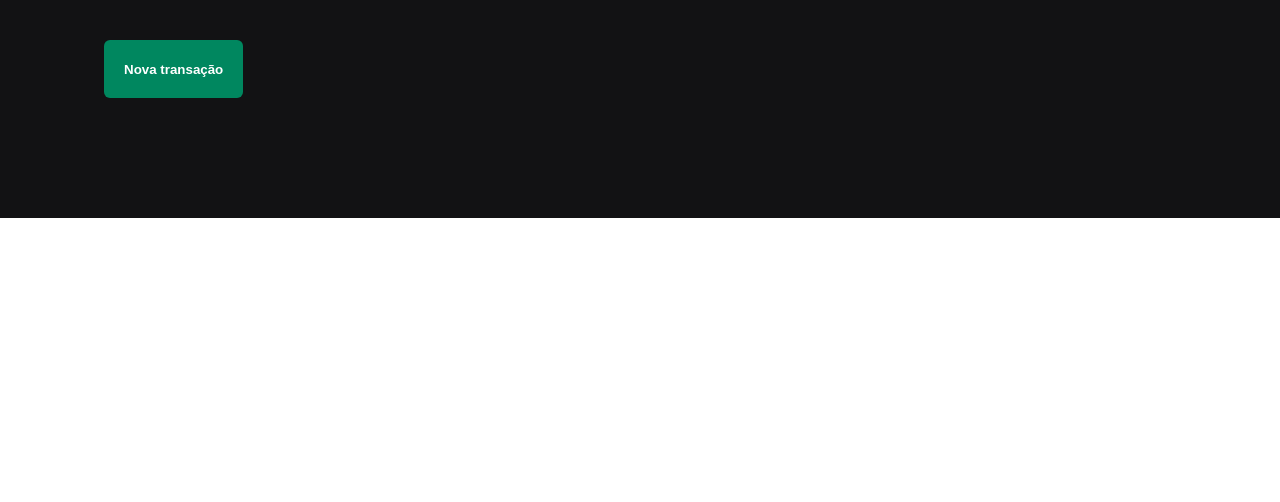
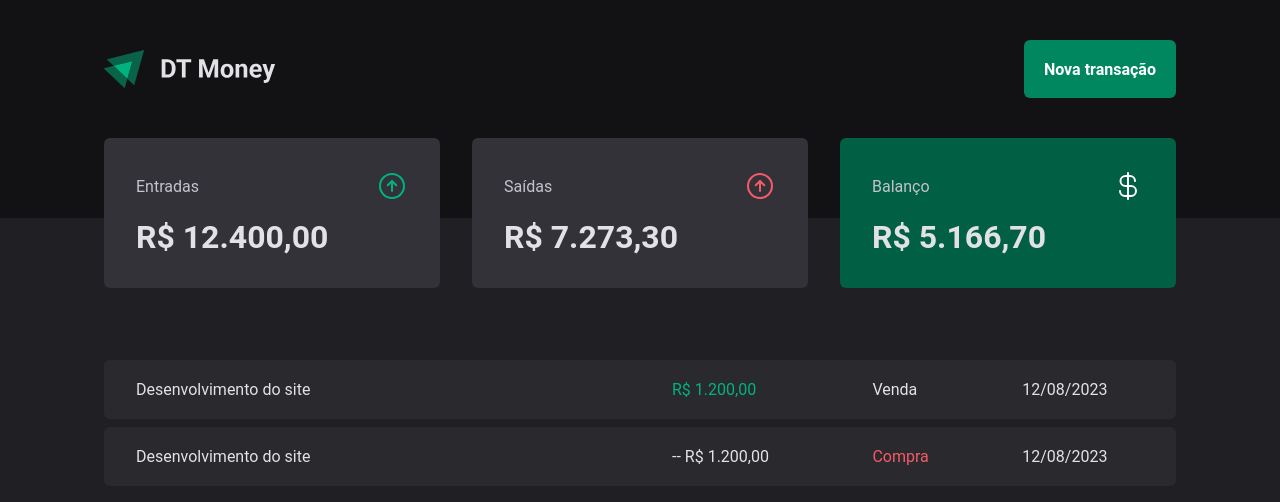
Before and after one commit to GuilhermeMX/money-saver, a React (Vite) app: page / in a window 1280 px wide. Shown: the top 502 px of the page. Built offline with nearby package versions, Linux system fonts and the light colour scheme.

Commit message:
create transactions table

```diff
--- a/package.json
+++ b/package.json
@@ -10,6 +10,7 @@
     "preview": "vite preview"
   },
   "dependencies": {
+    "phosphor-react": "^1.4.1",
     "react": "^18.2.0",
     "react-dom": "^18.2.0",
     "styled-components": "^6.0.7"
--- /dev/null
+++ b/src/components/Balance/index.tsx
@@ -0,0 +1,35 @@
+import { ArrowCircleUp, CurrencyDollar } from "phosphor-react";
+import { BalanceCard, BalanceContainer } from "./styles";
+
+export function Balance() {
+  return (
+    <BalanceContainer>
+      <BalanceCard>
+        <header>
+          <span>Entradas</span>
+          <ArrowCircleUp size={32} color="#00b37e" />
+        </header>
+
+        <strong>R$ 12.400,00</strong>
+      </BalanceCard>
+
+      <BalanceCard>
+        <header>
+          <span>Saídas</span>
+          <ArrowCircleUp size={32} color="#f75a68" />
+        </header>
+
+        <strong>R$ 7.273,30</strong>
+      </BalanceCard>
+
+      <BalanceCard variant="green">
+        <header>
+          <span>Balanço</span>
+          <CurrencyDollar size={32} color="#fff" />
+        </header>
+
+        <strong>R$ 5.166,70</strong>
+      </BalanceCard>
+    </BalanceContainer>
+  );
+}
--- /dev/null
+++ b/src/components/Balance/styles.ts
@@ -0,0 +1,40 @@
+import styled, { css } from "styled-components";
+
+export const BalanceContainer = styled.section`
+  width: 100%;
+  max-width: 1120px;
+  margin: 0 auto;
+  padding: 0 1.5rem;
+
+  display: grid;
+  grid-template-columns: repeat(3, 1fr);
+  gap: 2rem;
+  margin-top: -5rem;
+`;
+
+interface BalanceCardProps {
+  variant?: 'green'
+}
+
+export const BalanceCard = styled.div<BalanceCardProps>`
+  background: ${(props) => props.theme['gray-600']};
+  border-radius: 6px;
+  padding: 2rem;
+
+  header {
+    display: flex;
+    align-items: center;
+    justify-content: space-between;
+    color: ${(props) => props.theme['gray-300']};
+  }
+
+  strong {
+    display: block;
+    margin-top: 1rem;
+    font-size: 2rem;
+  }
+
+  ${props => props.variant === 'green' && css`
+    background: ${props.theme['green-700']};
+  `}
+`;
--- a/src/components/Header/index.tsx
+++ b/src/components/Header/index.tsx
@@ -1,11 +1,12 @@
 import { HeaderContainer, HeaderContent, NewTransactionButton } from "./style";
 
-// import logoImg from '../../assets/logo.svg'
+import logoImg from '../../assets/logo.svg'
 
 export function Header() {
   return (
     <HeaderContainer>
       <HeaderContent>
+        <img src={logoImg} alt="" />
         <NewTransactionButton>Nova transação </NewTransactionButton>
       </HeaderContent>
     </HeaderContainer>
--- a/src/pages/transactions/index.tsx
+++ b/src/pages/transactions/index.tsx
@@ -1,9 +1,42 @@
 import { Header } from "../../components/Header";
+import { Balance } from "../../components/Balance";
+import { PriceHighlight, TransactionsContainer, TransactionsTable } from "./styles";
 
 export function Transactions() {
   return (
     <div>
       <Header />
+      <Balance />
+
+     <TransactionsContainer>
+        <TransactionsTable>
+          <tbody>
+            <tr>
+              <td width="50%">Desenvolvimento do site</td>
+              <td>
+                <PriceHighlight variant="income">
+                  R$ 1.200,00
+                </PriceHighlight>
+              </td>
+              <td>Venda</td>
+              <td>12/08/2023</td>
+            </tr>
+
+            <tr>
+              <td width="50%">Desenvolvimento do site</td>
+              <td>-- R$ 1.200,00</td>
+              <td>
+                <PriceHighlight variant="outcome">
+                  Compra
+                </PriceHighlight>
+              </td>
+              <td>12/08/2023</td>
+            </tr>
+
+
+          </tbody>
+        </TransactionsTable>
+     </TransactionsContainer>
     </div>
   )
 }
--- a/src/pages/transactions/styles.ts
+++ b/src/pages/transactions/styles.ts
@@ -0,0 +1,41 @@
+import { styled } from "styled-components";
+
+export const TransactionsContainer = styled.main`
+  width: 100%;
+  max-width: 1120px;
+  margin: 4rem auto 0;
+  padding: 0 1.5rem;
+`;
+
+export const TransactionsTable = styled.table`
+  width: 100%;
+  border-collapse: separate;
+  border-spacing: 0 0.5rem;
+  margin-top: 1.5rem;
+
+  td {
+    padding: 1.25rem 2rem;
+    background: ${(props) => props.theme['gray-700']};
+
+    &:first-child {
+      border-top-left-radius: 6px;
+      border-bottom-left-radius: 6px;
+    }
+
+    &:last-child {
+      border-top-right-radius: 6px;
+      border-bottom-right-radius: 6px;
+    }
+  }
+`;
+
+interface PriceHighlightProps {
+  variant: 'income' | 'outcome'
+}
+
+export const PriceHighlight = styled.span<PriceHighlightProps>`
+  color: ${(props) =>
+    props.variant === 'income'
+      ? props.theme['green-300']
+      : props.theme['red-300']};
+`
--- a/src/styles/global.ts
+++ b/src/styles/global.ts
@@ -5,11 +5,20 @@
     margin: 0;
     padding: 0;
     box-sizing: border-box;
+  }
 
-    :focus {
-      outline: 0;
-      box-shadow: 0 0 0 2px ${props => props.theme['green-500']};
-    }
+  :focus {
+    outline: 0;
+    box-shadow: 0 0 0 2px ${props => props.theme['green-500']};
+  }
 
+  body {
+    background-color: ${(props) => props.theme['gray-800']};
+    color: ${(props) => props.theme['gray-100']};
+    -webkit-font-smoothing: antialiased;
+  }
+
+  body, input, textarea, button {
+    font: 400 1rem Roboto, sans-serif;
   }
 `;
```
Also changed, not shown: src/components/Balance/index.ts (deleted, +0 -11 lines), src/components/Balance/style.ts (deleted, +0 -13 lines), src/assets/logo.svg, 1 other file (tests, documents, lock files or other folders).
